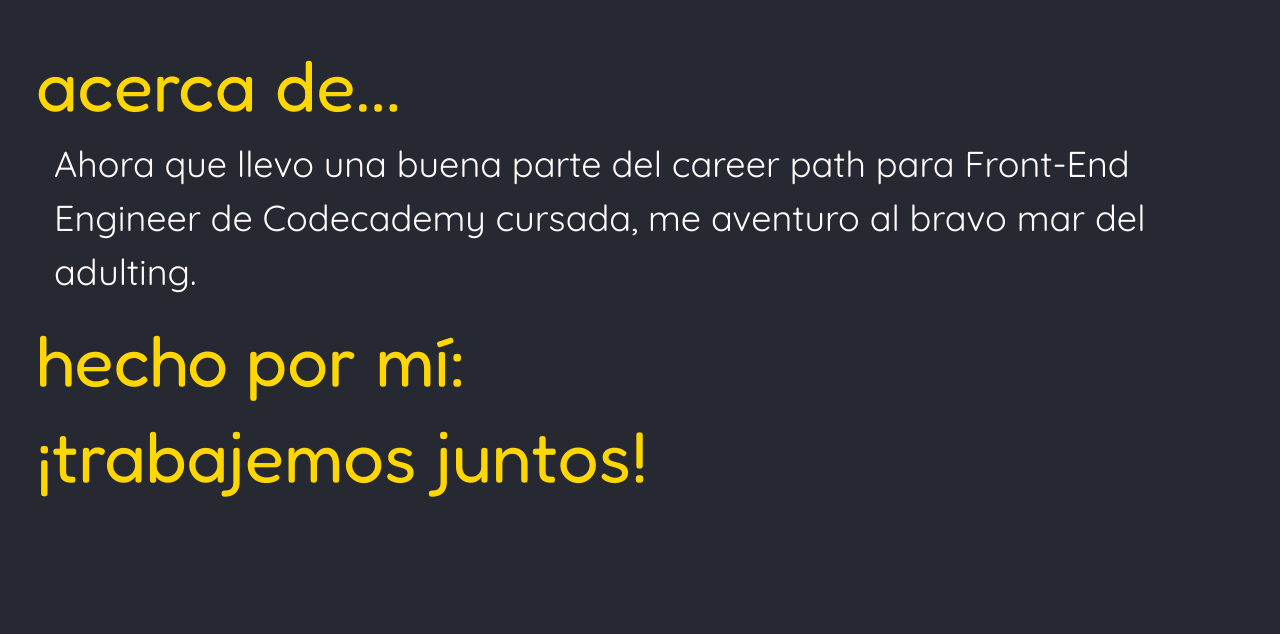
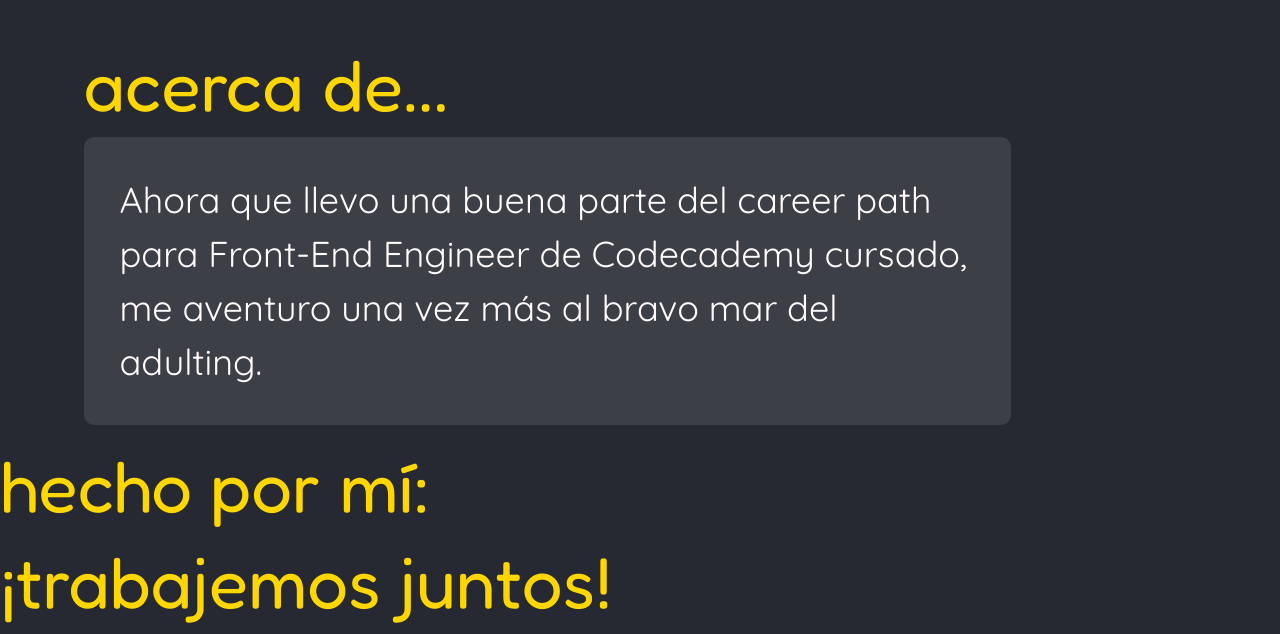
Before and after one commit to cruzcyn/portfolio, a plain HTML site: page index.html in a window 1280 px wide. Shown: the part 1047-1681 px from the top of the page. Before the commit the page ends 1555 px from the top, so only its background shows below. Drawn offline with nearby package versions, Linux system fonts and the light colour scheme.

Commit message:
bootstrap styling

```diff
--- a/assets/css/style.css
+++ b/assets/css/style.css
@@ -79,7 +79,6 @@ h2 {
     font-family: "Fredoka", sans-serif;
     font-size: 4rem;
     color: #FFD700;
-    margin-left: 2rem;
 }
 
 h2:hover{
@@ -90,5 +89,7 @@ h2:hover{
     font-family: "Quicksand", sans-serif;
     color: #FFFBFA;
     font-size: 2rem;
-    margin-left: 3rem;
+    background-color: rgba(255, 251, 250, 0.1);
+    border-radius: 10px;
+    padding: 2rem;
 }
--- a/index.html
+++ b/index.html
@@ -36,8 +36,10 @@
     </section>
     <!--About; could potentially move to a second page-->
     <section id="about">
-        <h2>acerca de...</h2>
-        <p class="p-text">Ahora que llevo una buena parte del career path para Front-End Engineer de Codecademy cursada, me aventuro al bravo mar del adulting. </p>
+        <div class="container">
+        <h2 class="about-title col-4">acerca de...</h2>
+        <p class="p-text col-10">Ahora que llevo una buena parte del career path para Front-End Engineer de Codecademy cursado, me aventuro una vez más al bravo mar del adulting. </p>
+    </div>
     </section>
     <!--Projects-->
     <section id="projects">
```
